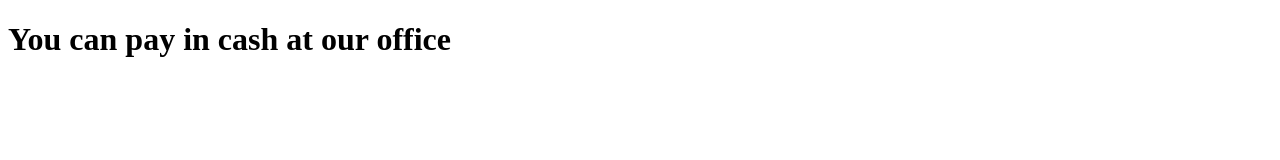
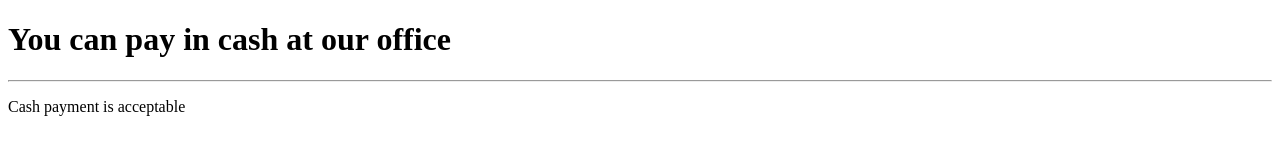
Before and after one commit to Eloks1/ticketapp, a plain HTML site: page pay.html in a window 1280 px wide. Drawn offline with Linux system fonts and the light colour scheme.

Commit message:
The app after meeting at Aso Rock

```diff
--- a/pay.html
+++ b/pay.html
@@ -6,6 +6,8 @@
 
 		<body>
 			<h1>You can pay in cash at our office</h1>
+			<hr>
+			<p>Cash payment is acceptable</p>
 		</body>
 
 </html>
```
Also changed, not shown: services.html (deleted, +0 -1 lines).
